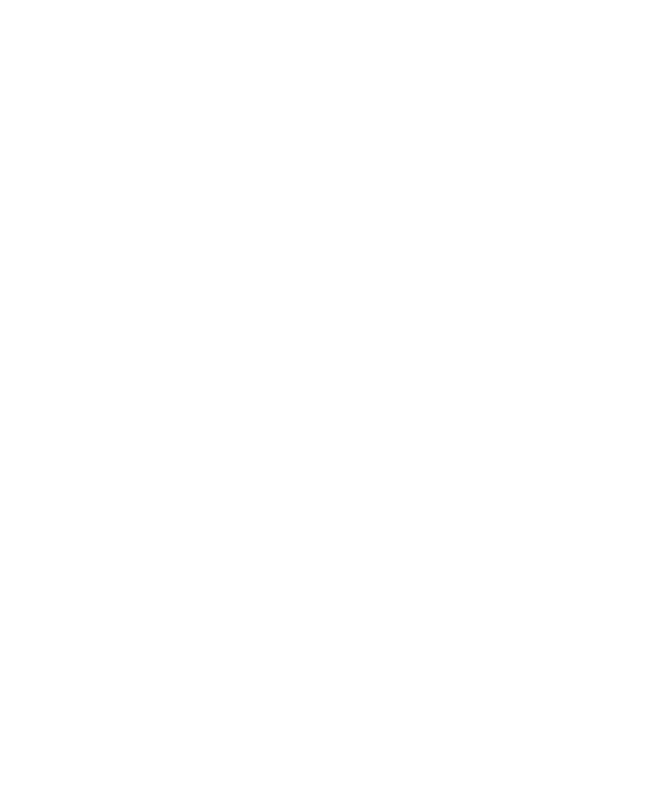
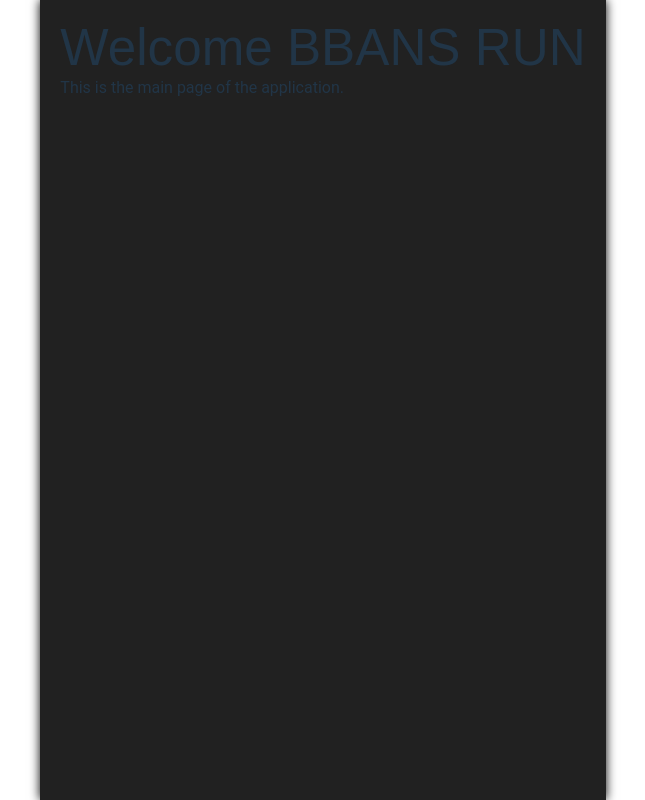
Before and after one commit to lchyeong/bbansrun-fe, a React (Vite) app: page / in a window 1280 px wide. Shown: the whole page, without its empty margins (317-962 px from the left). Built offline with nearby package versions, Linux system fonts and the light colour scheme.

Commit message:
feat: react router doom 설정, 공통 컨테이너 설정 추가

```diff
--- a/package.json
+++ b/package.json
@@ -16,6 +16,7 @@
     "axios": "^1.7.7",
     "react": "^18.3.1",
     "react-dom": "^18.3.1",
+    "react-router-dom": "^6.26.1",
     "zustand": "^4.5.5"
   },
   "devDependencies": {
--- a/src/App.tsx
+++ b/src/App.tsx
@@ -1,13 +1,12 @@
-// import AppRouter from './router/AppRouter'
-import { useState } from 'react'
+import "./styles/global.css"; // 글로벌 스타일 불러오기
 
 function App() {
-
   return (
-    <>
-
-    </>
-  )
+    <div className="container">
+      <h1>Welcome BBANS RUN</h1>
+      <p>This is the main page of the application.</p>
+    </div>
+  );
 }
 
-export default App
+export default App;
--- a/src/styles/colors.ts
+++ b/src/styles/colors.ts
@@ -1,12 +1,13 @@
 const colors = {
-    primary: '#1976d2',
-    secondary: '#dc004e',
-    success: '#4caf50',
-    danger: '#f44336',
-    warning: '#ff9800',
-    info: '#2196f3',
-    light: '#f5f5f5',
-    dark: '#212121',
-  };
+  primary: "#1976d2", // 주 색상
+  secondary: "#dc004e", // 보조 색상
+  success: "#4caf50", // 성공 상태 색상
+  danger: "#f44336", // 위험 상태 색상
+  warning: "#ff9800", // 경고 상태 색상
+  info: "#2196f3", // 정보 상태 색상
+  light: "#f5f5f5", // 밝은 색상 (배경 등)
+  dark: "#212121", // 어두운 색상 (텍스트 등)
+  background: "#ffffff", // 기본 배경 색상
+};
 
-  export default colors;
+export default colors;
--- /dev/null
+++ b/src/styles/global.css
@@ -0,0 +1,65 @@
+/* src/global.css */
+
+/* CSS 변수 정의 */
+:root {
+  --color-primary: #1976d2; /* 주 색상 */
+  --color-secondary: #dc004e; /* 보조 색상 */
+  --color-success: #4caf50; /* 성공 상태 색상 */
+  --color-danger: #f44336; /* 위험 상태 색상 */
+  --color-warning: #ff9800; /* 경고 상태 색상 */
+  --color-info: #2196f3; /* 정보 상태 색상 */
+  --color-light: #f5f5f5; /* 밝은 색상 */
+  --color-dark: #212121; /* 어두운 색상 */
+  --color-container: #212121; /* 컨테이너 배경 색상 */
+  --color-background: #ffffff; /* 기본 배경 색상 */
+
+  --font-body: "Roboto", sans-serif; /* 본문 폰트 */
+  --font-heading: "Poppins", sans-serif; /* 제목 폰트 */
+  --font-monospace: "Courier New", monospace; /* 모노스페이스 폰트 */
+}
+
+/* 기본적인 CSS 리셋 (필요에 따라 추가 가능) */
+* {
+  margin: 0;
+  padding: 0;
+  box-sizing: border-box;
+}
+
+body,
+html {
+  margin: 0;
+  padding: 0;
+  height: 100%;
+  width: 100%;
+  display: flex;
+  justify-content: center;
+  align-items: center;
+  font-family: var(--font-body); /* 기본 본문 폰트 설정 */
+  background-color: var(--color-background); /* 기본 배경 색상 설정 */
+}
+
+.container {
+  width: 100%;
+  max-width: 580px; /* 가로 최대 크기 설정 */
+  height: 100vh; /* 화면 높이에 맞게 설정 */
+  padding: 20px;
+  box-sizing: border-box;
+  background-color: var(--color-container); /* 컨테이너 배경 색상 */
+
+  overflow: hidden; /* 내용이 넘칠 경우 스크롤바 표시 */
+  box-shadow: 0 0 10px rgba(0, 0, 0, 1); /* 그림자 효과 */
+}
+
+h1,
+h2,
+h3,
+h4,
+h5,
+h6 {
+  font-family: var(--font-heading); /* 제목 폰트 설정 */
+}
+
+/* Tailwind CSS 유틸리티 포함 */
+@tailwind base;
+@tailwind components;
+@tailwind utilities;
```
Also changed, not shown: 1 other file (tests, documents, lock files or other folders).
